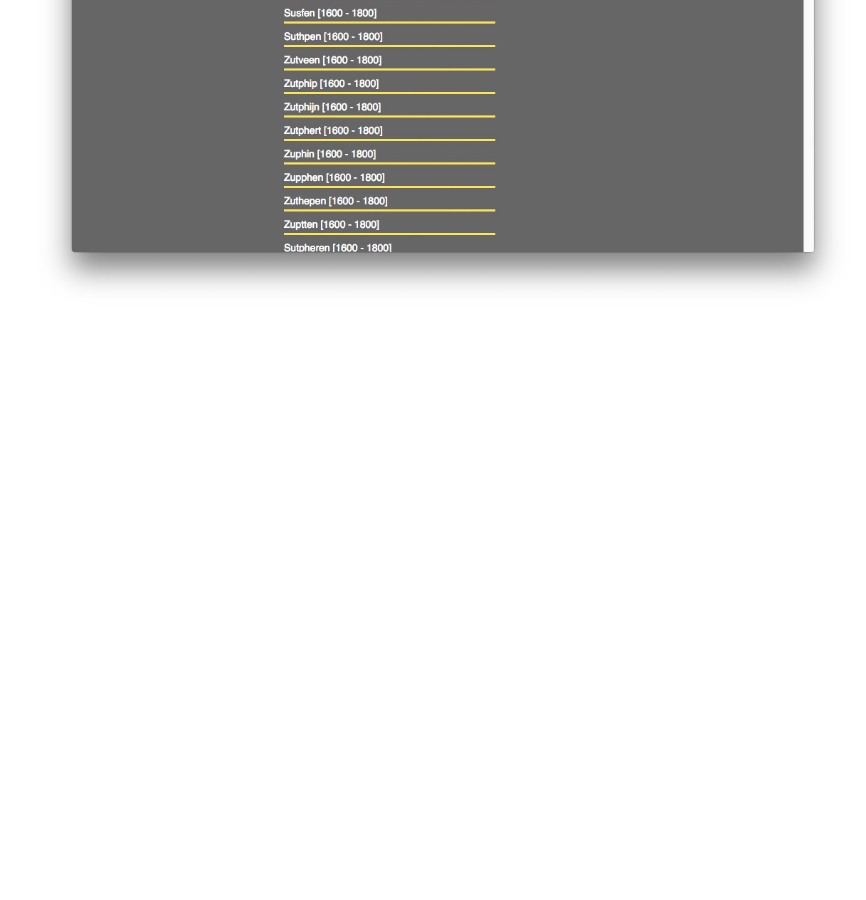
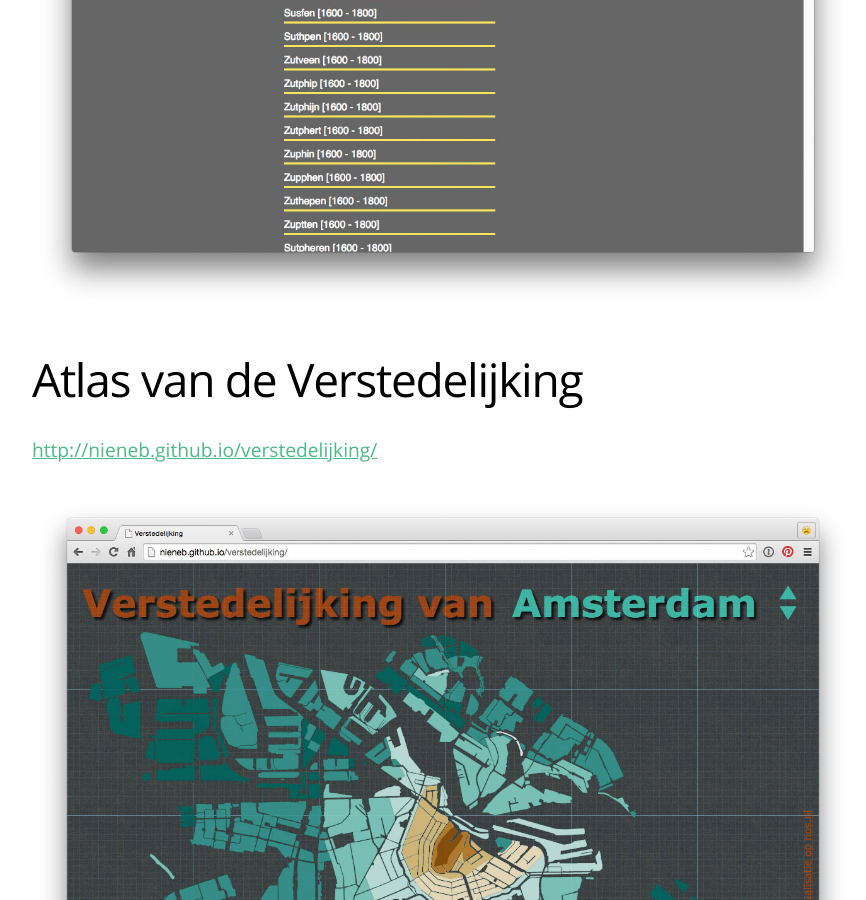
Before and after one commit to histograph/histograph.github.io, a Jekyll site: the page built from apps/index.md, in a window 1280 px wide and 900 px high, scrolled down 2473 px. Shown: the whole window, without its empty margins (128-994 px from the left). Built offline with Jekyll 4.4.1, drawn with Linux system fonts in a browser that asks for light colours; before the commit the page ends 2878 px from its top, so only the background shows below that.

Commit message:
added Niene's Atlas van de Verstedelijking visualization

```diff
--- a/apps/index.md
+++ b/apps/index.md
@@ -18,3 +18,9 @@
 [http://www.islandsofmeaning.nl/projects/names-in-time/](http://www.islandsofmeaning.nl/projects/names-in-time/)
 
 [![](names-in-time.jpg)](http://www.islandsofmeaning.nl/projects/names-in-time/)
+
+### Atlas van de Verstedelijking
+
+[http://nieneb.github.io/verstedelijking/](http://nieneb.github.io/verstedelijking/)
+
+[![](verstedelijking.jpg)](http://nieneb.github.io/verstedelijking/)
```
Also changed, not shown: apps/verstedelijking.jpg (added).
